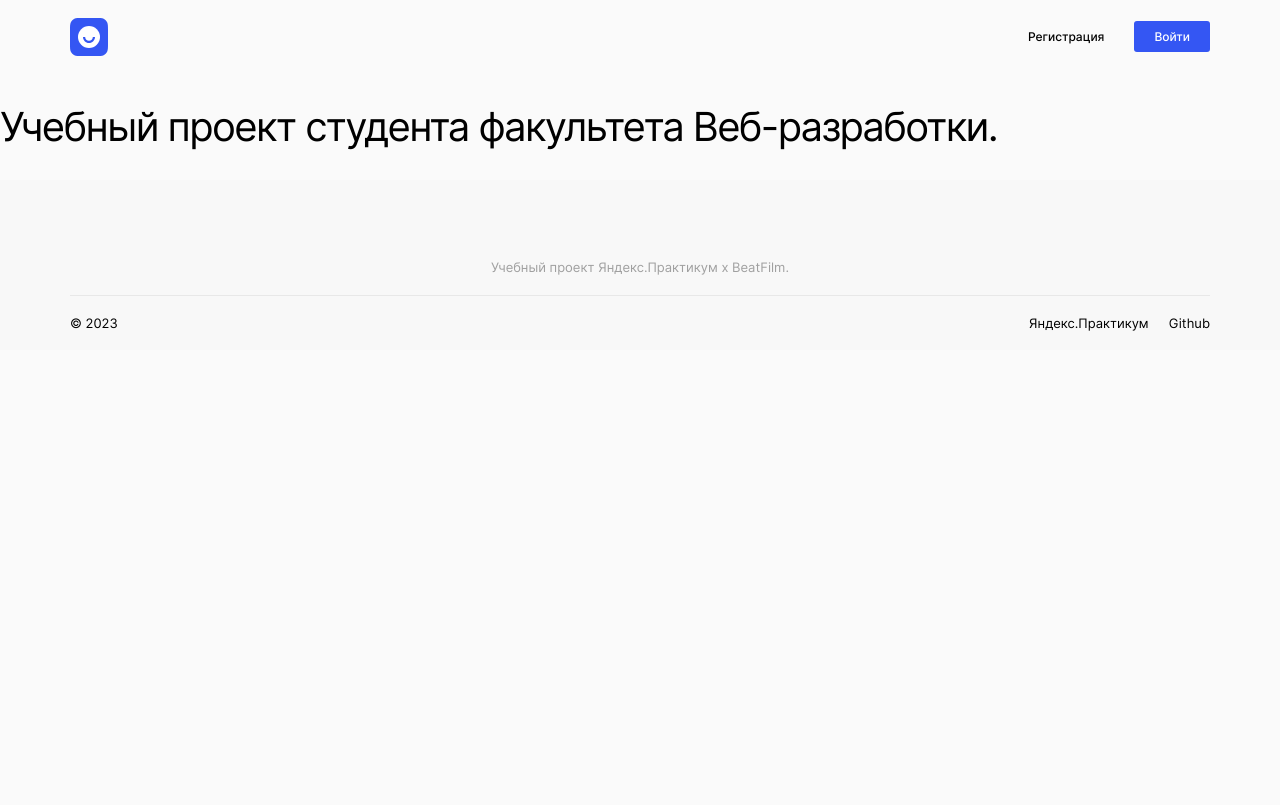
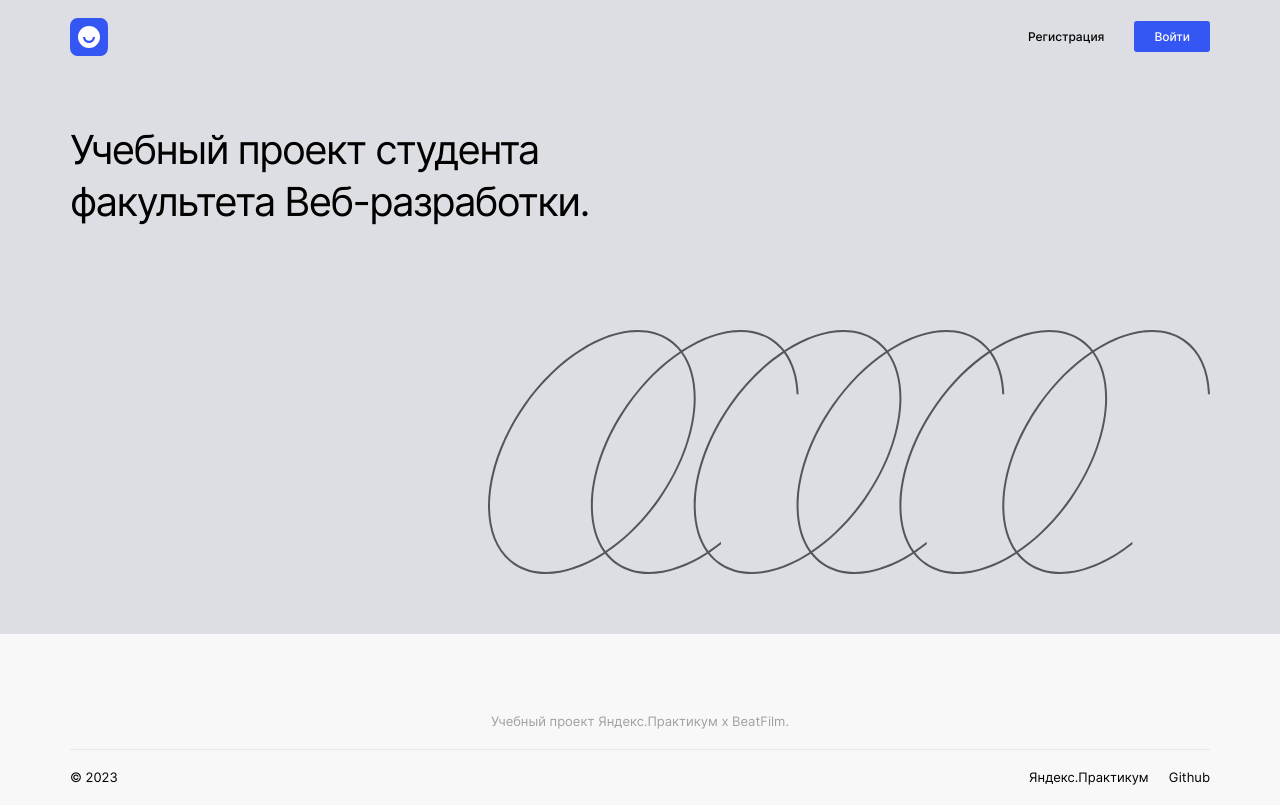
Before and after one commit to rastereo/movies-explorer-frontend, a React (Create React App) app: page / in a window 1280 px wide. Built offline with nearby package versions, Linux system fonts and the light colour scheme.

Commit message:
feat: create promo component

```diff
--- /dev/null
+++ b/src/blocks/header/_color/header_color_grey.css
@@ -0,0 +1,3 @@
+.header_color_grey {
+  background-color: var(--medium-grey);
+}
--- /dev/null
+++ b/src/blocks/promo/__title/promo__title.css
@@ -0,0 +1,8 @@
+.promo__title {
+  width: 55%;
+  font-size: 40px;
+  font-weight: 400;
+  line-height: 1.3;
+  letter-spacing: -1.6px;
+  margin: 0;
+}
--- /dev/null
+++ b/src/blocks/promo/promo.css
@@ -0,0 +1,7 @@
+.promo {
+  background-color: var(--medium-grey);
+  background-image: url(../../images/promo-figure.svg);
+  background-repeat: no-repeat;
+  background-position: right 70px bottom 60px;
+  padding: 50px var(--side-padding) 406px;
+}
--- a/src/components/App/App.jsx
+++ b/src/components/App/App.jsx
@@ -1,7 +1,7 @@
-import { Routes, Route } from 'react-router-dom';
+import { Routes, Route, useLocation } from 'react-router-dom';
 import { useState } from 'react';
 
-import Main from '../Main';
+import Main from '../Main/Main';
 import Header from '../Header/Header';
 import Footer from '../Footer/Footer';
 
@@ -13,10 +13,13 @@ function App() {
   // eslint-disable-next-line no-unused-vars
   const [isLoggedIn, setLoggedIn] = useState(false);
 
+  const location = useLocation();
+
   return (
     <>
       <Header
         isLoggedIn={isLoggedIn}
+        isMain={location.pathname}
       />
       <Routes>
         <Route
--- a/src/components/Header/Header.css
+++ b/src/components/Header/Header.css
@@ -1,6 +1,7 @@
 /** Header **/
 
 @import url(../../blocks/header/header.css);
+@import url(../../blocks/header/_color/header_color_grey.css);
 
 /** Logo **/
 
--- a/src/components/Header/Header.jsx
+++ b/src/components/Header/Header.jsx
@@ -11,10 +11,10 @@ import Navigation from '../Navigation/Navigation';
  * @returns {React.ReactElement} <Header />
  */
 function Header(props) {
-  const { isLoggedIn } = props;
+  const { isLoggedIn, isMain } = props;
 
   return (
-    <header className="header">
+    <header className={`header ${isMain === '/' && 'header_color_grey'}`}>
       <Link to="/">
         <img
           src={logo}
@@ -33,6 +33,12 @@ Header.propTypes = {
    * не авторизован(false), передается дальше в компонент Navigation.
   */
   isLoggedIn: PropTypes.bool.isRequired,
+  /**
+   * isMain String - возвращает строку location.pathname, представляющий
+   * текущий URL. Если пользователь находится в index, шапка серого цвета,
+   * во всех других роутах шапка белая.
+   */
+  isMain: PropTypes.string.isRequired,
 };
 
 export default Header;
--- a/src/components/Main.jsx
+++ /dev/null
@@ -1,9 +0,0 @@
-import React from 'react';
-
-function Main() {
-  return (
-    <h1>Учебный проект студента факультета Веб-разработки.</h1>
-  );
-}
-
-export default Main;
--- /dev/null
+++ b/src/components/Main/Main.jsx
@@ -0,0 +1,16 @@
+import Promo from './Promo/Promo';
+
+/**
+ * Компонент страницы «О проекте». Он будет содержать только презентационные
+ * компоненты и в будущем, за исключением шапки навигации.
+ * @returns {React.ReactElement} <Main />
+ */
+function Main() {
+  return (
+    <main>
+      <Promo />
+    </main>
+  );
+}
+
+export default Main;
--- /dev/null
+++ b/src/components/Main/Promo/Promo.css
@@ -0,0 +1,4 @@
+/** Promo **/
+
+@import url(../../../blocks/promo/promo.css);
+@import url(../../../blocks/promo/__title/promo__title.css);
--- /dev/null
+++ b/src/components/Main/Promo/Promo.jsx
@@ -0,0 +1,17 @@
+import './Promo.css';
+
+/**
+ * Компонент с вёрсткой баннера страницы «О проекте».
+ * @returns {React.ReactElement} <Promo />
+ */
+function Promo() {
+  return (
+    <section className="promo">
+      <h1 className="promo__title">
+        Учебный проект студента факультета Веб-разработки.
+      </h1>
+    </section>
+  );
+}
+
+export default Promo;
--- a/src/index.css
+++ b/src/index.css
@@ -21,11 +21,3 @@
 /** Link **/
 
 @import url(./blocks/link/link.css);
-
-h1 {
-  font-size: 40px;
-  font-style: normal;
-  font-weight: 400;
-  line-height: 52px;
-  letter-spacing: -1.6px;
-}
```
Also changed, not shown: src/images/promo-figure.svg (added).
